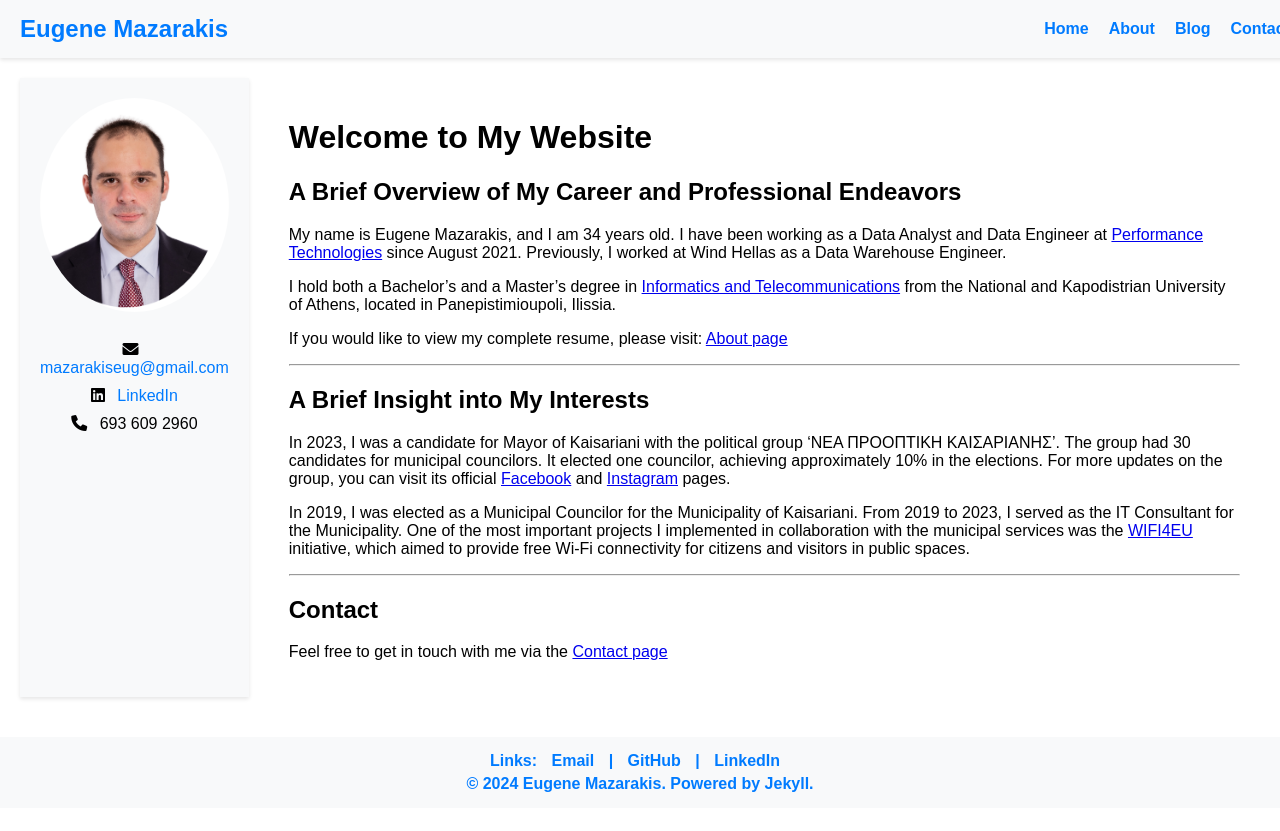
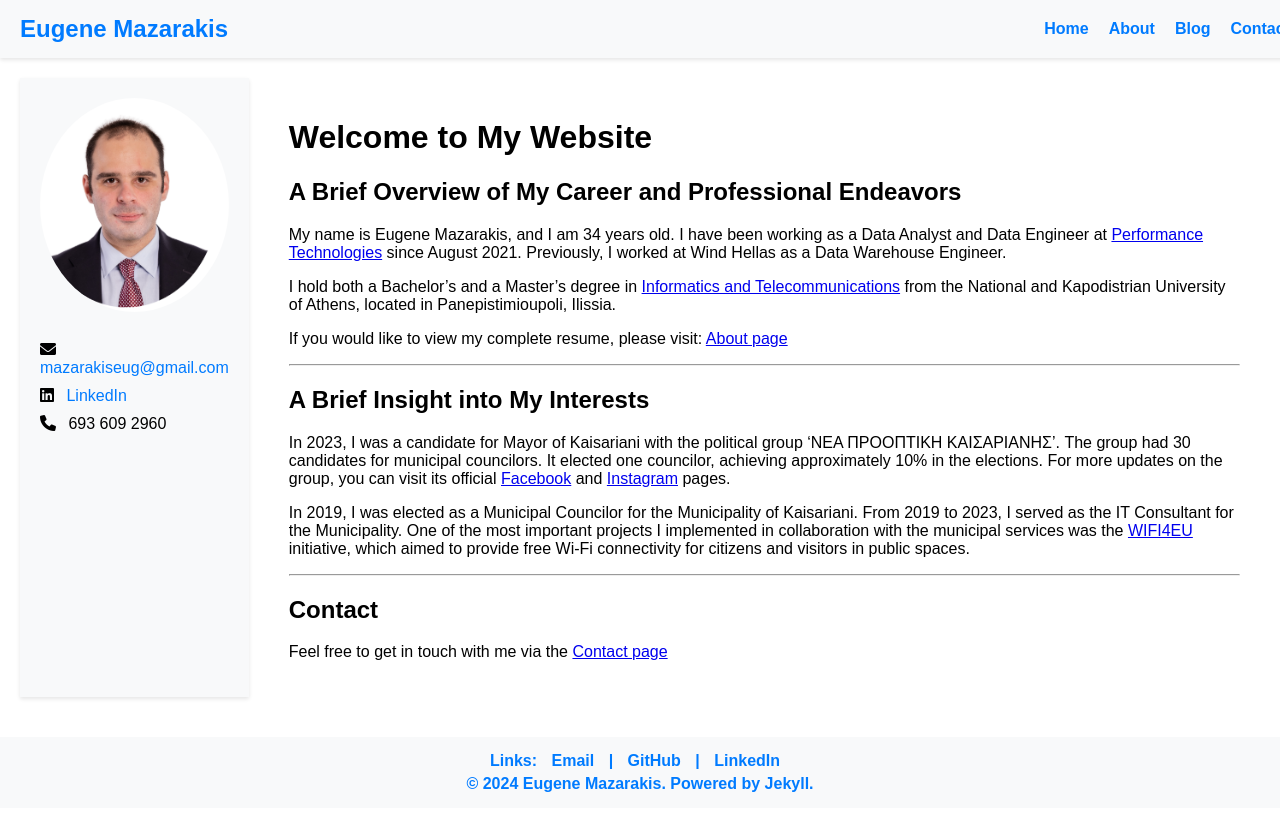
Before and after one commit to EMazarakis/EMazarakis.github.io, a Jekyll site: the page built from index.md, in a window 1280 px wide. Shown: the top 831 px of the page. Built offline with Jekyll 4.4.1, drawn with Linux system fonts in a browser that asks for light colours.

Commit message:
Update custom.css

```diff
--- a/assets/custom.css
+++ b/assets/custom.css
@@ -104,7 +104,7 @@ footer {
     background-color: #f8f9fa; /* Optional: background color for the sidebar */
     padding: 20px;
     box-shadow: 0 2px 4px rgba(0, 0, 0, 0.1); /* Optional: shadow for the sidebar */
-    text-align: center; /* Center-align content */
+    text-align: left; /* Center-align content,center;*/
 }
 
 /* Profile photo styling */
```
